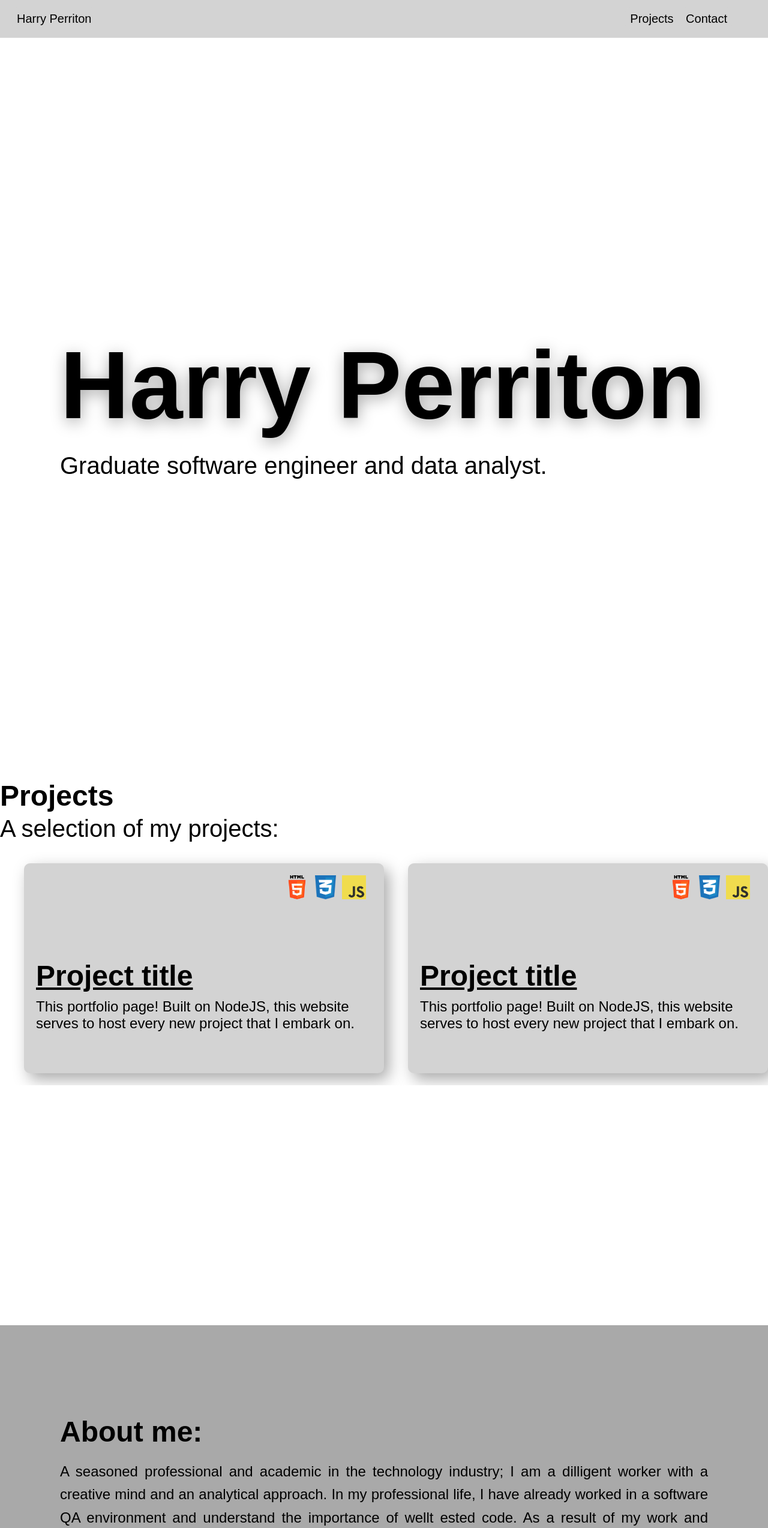
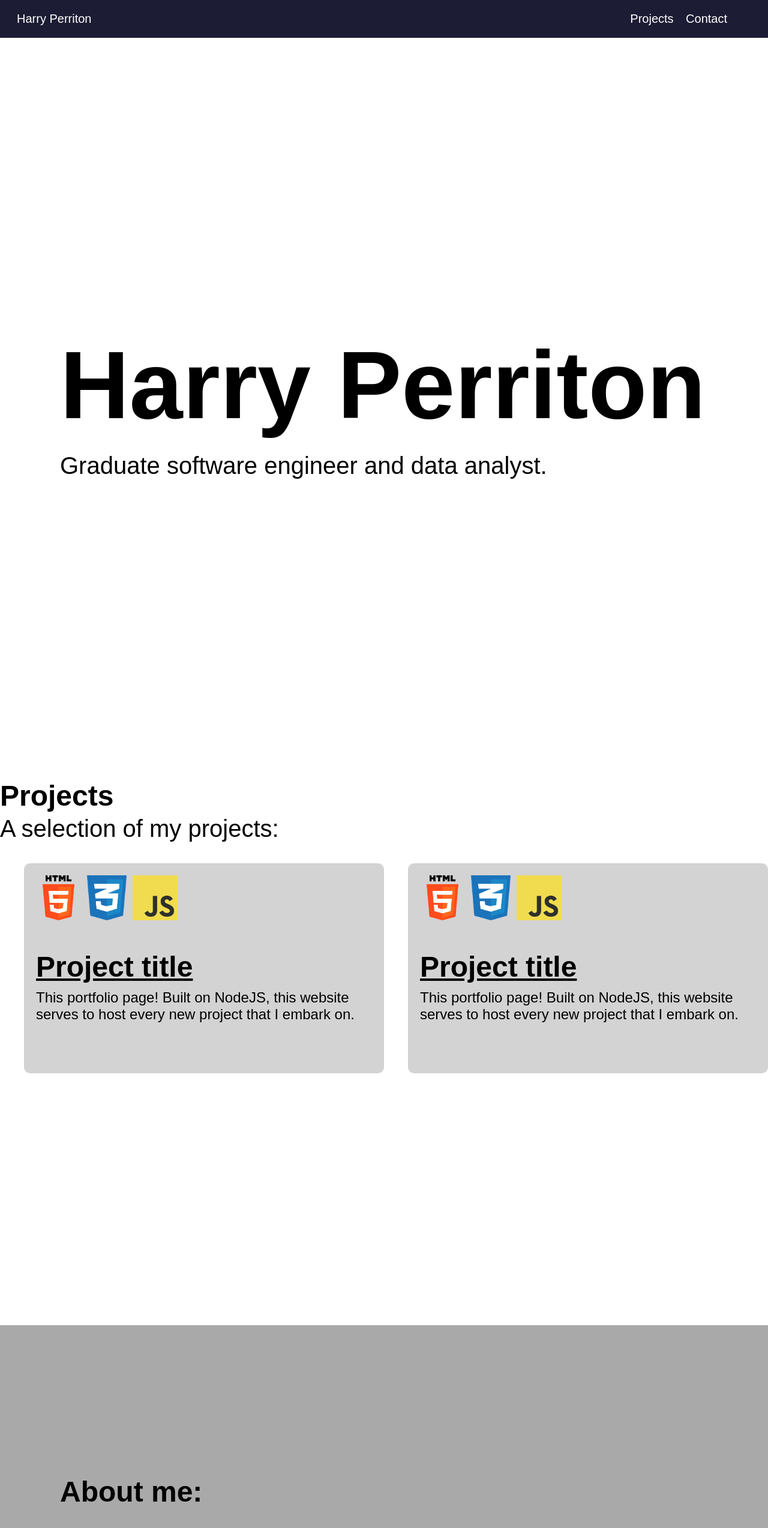
Before and after one commit to HazzaPezza/Harry_P_Portfolio, a website: page public/index.html in a window 1280 px wide. Shown: the top 2547 px of the page at 60% size. Drawn offline with Linux system fonts and the light colour scheme.

Commit message:
More coherent design language and colours.

```diff
--- a/public/index.html
+++ b/public/index.html
@@ -184,7 +184,7 @@
         <div id="contact-section" class="contact-section">
             <div class="contact-content-container">
                 <h2 class="contact-header">Contact</h2>
-                <p class="contact-subtitle">Work opportunities/enquiries, get in touch.</p>
+                <p class="contact-subtitle">For work opportunities & enquiries, get in touch using this form.</p>
                 <form
                     action=""
                     class="fs-form"
--- a/public/style.css
+++ b/public/style.css
@@ -30,7 +30,7 @@ body {
 .page-header {
     padding: 20px;
     overflow: hidden;
-    background-color: lightgray;
+    background-color: rgb(28, 28, 52);
     position: fixed;
     top: 0;
     width: 100vw;
@@ -51,13 +51,12 @@ body {
     padding: 8px;
     font-size: 20px;
     text-decoration: none;
-    color: black;
-    background-color: rgb(211, 211, 211);
+    color: white;
     border-radius: 10px;
 }
 
 .title-link:hover {
-    background-color: lightblue;
+    text-decoration: underline;
 }
 
 
@@ -120,14 +119,12 @@ body {
 
 .contact-content-container {
     text-align: center;
-    filter: drop-shadow(1px 6px 13px #a8a8a8);
 }
 
 .title-header {
     font-size: 10rem;
     padding: 0;
     margin: 0;
-    filter: drop-shadow(1px 6px 13px #a8a8a8);
 }
 
 .page-subtitle {
@@ -174,7 +171,6 @@ body {
     padding: 20px;
     background-color: lightgray;
     border-radius: 10px;
-    filter: drop-shadow(8px 10px 13px #a8a8a8);
 }
 
 .project-card:hover {
@@ -182,15 +178,15 @@ body {
 }
 
 .tech-stack-logo {
-    max-width: 40px;
-    max-height: 40px;
+    max-width: 75px;
+    max-height: 75px;
     margin-right: 10px;
 }
 
 .logo-container {
     display: flex;
-    justify-content: right;
-    margin-bottom: 100px;
+    justify-content: left;
+    margin-bottom: 50px;
 }
 
 .project-title {
@@ -210,6 +206,11 @@ body {
 }
 
 
+/* Contact Section CSS */
+.contact-subtitle {
+    margin-bottom: 25px;
+}
+
 
 
 /* Footer CSS */
@@ -227,7 +228,8 @@ body {
 .about-header {
     font-size: 3rem;
     padding: 0;
-    margin-top: 50px;
+    margin-top: 150px;
+    margin-bottom: 25px;
 }
 
 .about-text {
```
